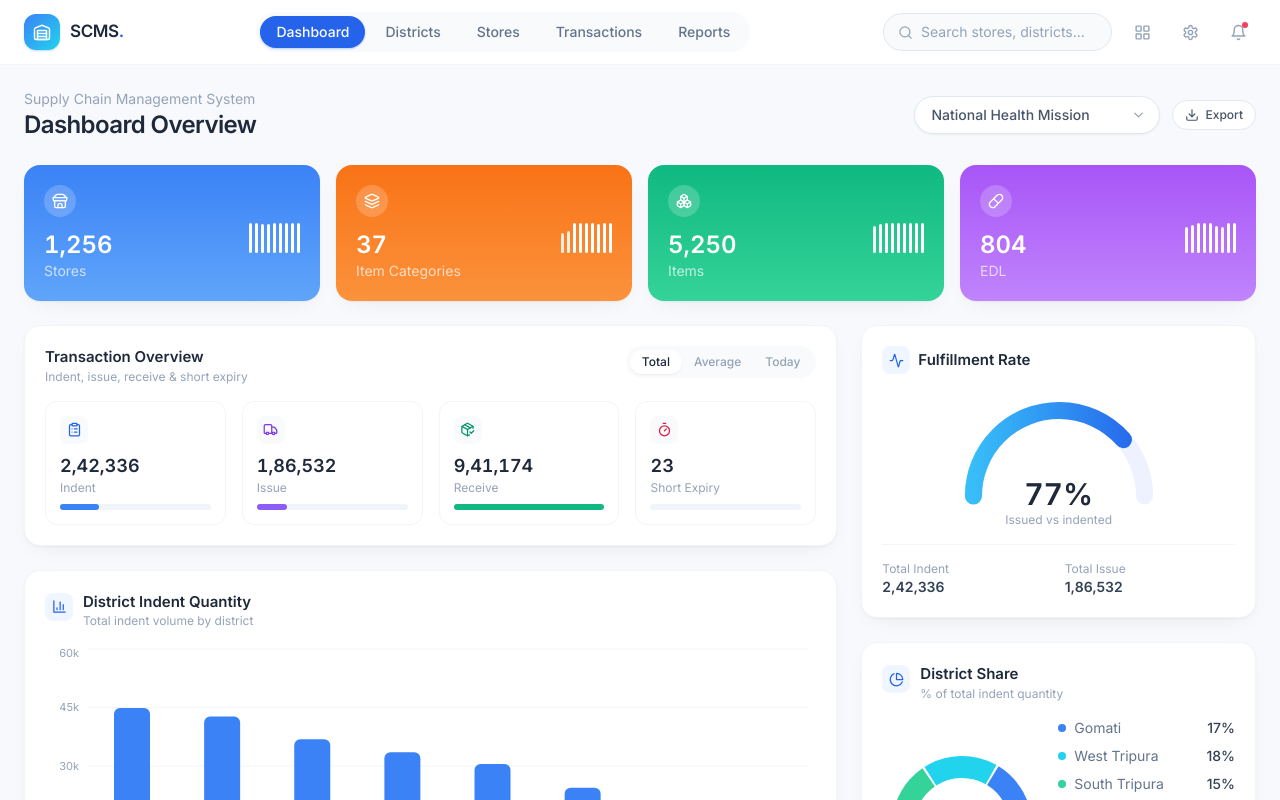
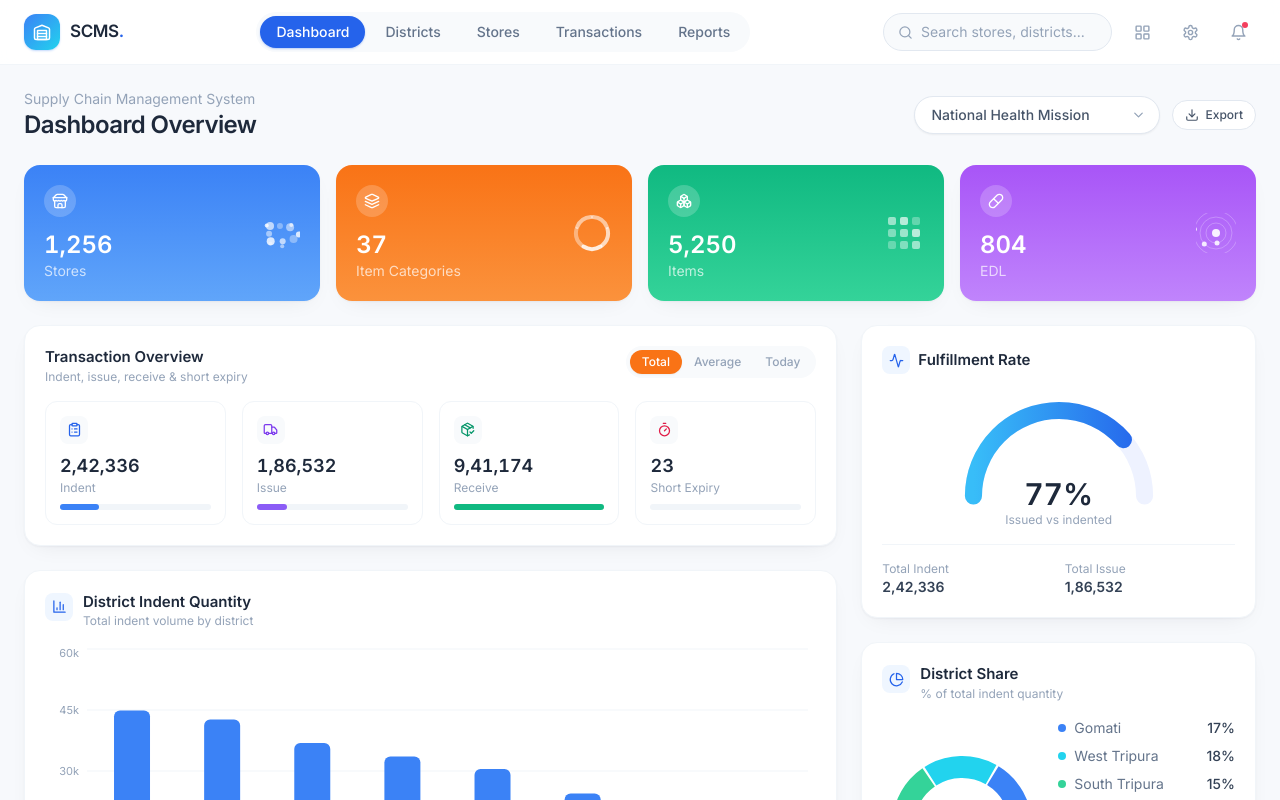
Before and after one commit to SubhamD1999/scms-dashboard, a React (Vite) app: page / in a window 1280 px wide. Shown: the top 800 px of the page. Built offline with nearby package versions, Linux system fonts and the light colour scheme.

Commit message:
Refactor dashboard layout and improve component structure

```diff
--- a/src/App.tsx
+++ b/src/App.tsx
@@ -14,27 +14,30 @@ function App() {
     <div className="min-h-screen bg-[#F7F9FC]">
       <Header />
 
-      <main className="mx-auto max-w-[1600px] px-6 py-6">
+      <main className="mx-auto max-w-[1400px] px-6 py-6">
         <DashboardHeader />
 
-        {/* Top-line KPI row */}
         <div className="mb-6 grid grid-cols-2 gap-4 lg:grid-cols-4">
           {topStats.map((stat) => (
             <StatCard key={stat.id} stat={stat} />
           ))}
         </div>
 
-        {/* Main grid: left = transactions + district performance, right = gauge + share */}
         <div className="grid grid-cols-1 gap-6 xl:grid-cols-3">
           <div className="space-y-6 xl:col-span-2">
             <TransactionOverview />
             <DistrictPerformance />
-            <TransactionTable />
           </div>
 
           <div className="space-y-6">
             <FulfillmentGauge />
             <DistrictDistribution />
+          </div>
+        </div>
+        <div className="mt-6" >
+          <TransactionTable />
+          <div className="mt-6" >
+
             <DistrictTable />
           </div>
         </div>
--- a/src/components/layout/Header.tsx
+++ b/src/components/layout/Header.tsx
@@ -63,7 +63,6 @@ export function Header() {
           <span className="absolute right-2 top-2 h-1.5 w-1.5 rounded-full bg-rose-500" />
         </button>
 
-        {/* <div className="h-9 w-9 rounded-full bg-gradient-to-br from-indigo-400 to-blue-500 ring-2 ring-white" /> */}
       </div>
     </header>
   );
--- a/src/components/layout/dashboard/DashboardHeader.tsx
+++ b/src/components/layout/dashboard/DashboardHeader.tsx
@@ -3,7 +3,6 @@ import { useState } from "react";
 import { Button } from "../../ui/Button";
 import { organisationName } from "../../../data/dashboardData";
 
-// Replace with real org/scheme options from your API once available.
 const ORGANISATIONS = [
   "National Health Mission",
   "State Health Society, Tripura",
--- a/src/components/layout/dashboard/DistrictPerformance.tsx
+++ b/src/components/layout/dashboard/DistrictPerformance.tsx
@@ -3,8 +3,7 @@ import { BarChart3 } from "lucide-react";
 import { Card, CardHeader } from "../../ui/Card";
 import { districtIndentQuantity } from "../../../data/dashboardData";
 
-// Collapse the duplicate "West Tripura" rows from the source system into
-// one bar per district name so the chart reads cleanly.
+
 const merged = Object.values(
   districtIndentQuantity.reduce<Record<string, { district: string; totalIndent: number }>>(
     (acc, row) => {
@@ -28,16 +27,15 @@ export function DistrictPerformance() {
       />
       <div className="h-72 w-full">
         <ResponsiveContainer width="100%" height="100%">
-          <BarChart data={merged} margin={{ left: -18, right: 8, top: 4 }}>
+          <BarChart data={merged} margin={{ left: -18, right: 8, top: 4 }} barCategoryGap="15%">
             <CartesianGrid vertical={false} stroke="#F1F5F9" />
             <XAxis
               dataKey="district"
               tick={{ fontSize: 11, fill: "#94A3B8" }}
               tickLine={false}
               axisLine={{ stroke: "#F1F5F9" }}
-              angle={-20}
-              textAnchor="end"
-              height={50}
+              interval={0}
+              height={40}
             />
             <YAxis
               tick={{ fontSize: 11, fill: "#94A3B8" }}
--- a/src/components/layout/dashboard/FulfillmentGauge.tsx
+++ b/src/components/layout/dashboard/FulfillmentGauge.tsx
@@ -4,7 +4,7 @@ import { fulfillmentRate, totalTransactions } from "../../../data/dashboardData"
 
 const RADIUS = 70;
 const STROKE = 14;
-const CIRCUMFERENCE = Math.PI * RADIUS; // half circle
+const CIRCUMFERENCE = Math.PI * RADIUS;
 
 export function FulfillmentGauge() {
   const progress = (fulfillmentRate / 100) * CIRCUMFERENCE;
--- a/src/components/layout/dashboard/StatCard.tsx
+++ b/src/components/layout/dashboard/StatCard.tsx
@@ -8,11 +8,10 @@ const ICONS: Record<TopStat["icon"], LucideIcon> = {
   pill: Pill,
 };
 
-// Gradient fill for the "filled" variant + tint for the "light" variant's icon badge.
-// freq/phase give each icon's sparkline a distinct silhouette, not just a different color.
+
 
 const PALETTE: Record<TopStat["icon"], { fill: string; iconBg: string; iconText: string; line: string; freq: number; phase: number }> = {
-  store:  { fill: "bg-gradient-to-b from-blue-500 to-blue-400",       iconBg: "bg-blue-50",    iconText: "text-blue-600",    line: "#2563EB", freq: 5.5, phase: 0.4 },
+  store:  { fill: "bg-gradient-to-b from-blue-500 to-blue-400",       iconBg: "bg-blue-50",    iconText: "text-blue-600",    line: "#2563EB", freq: 8.5, phase: 8.5 },
   layers: { fill: "bg-gradient-to-b from-orange-500 to-orange-400",   iconBg: "bg-orange-50",  iconText: "text-orange-600",  line: "#D97706", freq: 8.5, phase: 2.1 },
   box:    { fill: "bg-gradient-to-b from-emerald-500 to-emerald-400", iconBg: "bg-emerald-50", iconText: "text-emerald-600", line: "#059669", freq: 3.2, phase: 4.8 },
   pill:   { fill: "bg-gradient-to-b from-purple-500 to-purple-400",   iconBg: "bg-purple-50",  iconText: "text-purple-600",  line: "#7C3AED", freq: 10.5, phase: 1.2 },
@@ -51,21 +50,111 @@ function Sparkline({ seed, color, freq, phase }: { seed: number; color: string;
   );
 }
 
-function BarPulse({ seed, freq, phase }: { seed: number; freq: number; phase: number }) {
-  const values = wave(seed + 3, 9, 12, 16, freq, phase).map((v) => Math.max(6, Math.min(30, v + 16)));
-
+function DotCluster({ seed }: { seed: number }) {
+  const dots = Array.from({ length: 12 }, (_, i) => {
+    const r = ((seed + i * 37) % 100) / 100;
+    const angle = (i / 12) * Math.PI * 2 + r;
+    const radius = 10 + ((seed + i * 13) % 10);
+    return {
+      cx: 20 + Math.cos(angle) * radius,
+      cy: 20 + Math.sin(angle) * radius * 0.7,
+      r: 2 + ((seed + i) % 3),
+    };
+  });
   return (
-    <div className="flex h-10 shrink-0 items-end gap-[3px]">
-      {values.map((h, i) => (
-        <span
-          key={i}
-          className="w-[3px] rounded-full bg-white"
-          style={{ height: `${h}px`, opacity: 0.5 + (h / 30) * 0.5 }}
-        />
+    <svg viewBox="0 0 40 40" className="h-10 w-10 shrink-0">
+      {dots.map((d, i) => (
+        <circle key={i} cx={d.cx} cy={d.cy} r={d.r} fill="white" opacity={0.35 + (i % 4) * 0.15} />
       ))}
-    </div>
+    </svg>
   );
 }
+
+function RingSegments({ seed }: { seed: number }) {
+  const segs = 5;
+  const gap = 8;
+  return (
+    <svg viewBox="0 0 40 40" className="h-10 w-10 shrink-0">
+      {Array.from({ length: segs }, (_, i) => {
+        const start = i * (360 / segs) + gap / 2;
+        const end = (i + 1) * (360 / segs) - gap / 2;
+        const r = 16;
+        const cx = 20;
+        const cy = 20;
+        const toRad = (deg: number) => (deg - 90) * (Math.PI / 180);
+        const x1 = cx + r * Math.cos(toRad(start));
+        const y1 = cy + r * Math.sin(toRad(start));
+        const x2 = cx + r * Math.cos(toRad(end));
+        const y2 = cy + r * Math.sin(toRad(end));
+        const largeArc = end - start > 180 ? 1 : 0;
+        return (
+          <path
+            key={i}
+            d={`M ${x1} ${y1} A ${r} ${r} 0 ${largeArc} 1 ${x2} ${y2}`}
+            fill="none"
+            stroke="white"
+            strokeWidth={4}
+            strokeLinecap="round"
+            opacity={0.4 + ((seed + i) % 4) * 0.15}
+          />
+        );
+      })}
+    </svg>
+  );
+}
+
+function ItemGrid({ seed }: { seed: number }) {
+  const size = 3;
+  const cells = Array.from({ length: size * size }, (_, i) => (seed + i * 17) % 4);
+  return (
+    <svg viewBox="0 0 40 40" className="h-10 w-10 shrink-0">
+      {cells.map((v, i) => {
+        const row = Math.floor(i / size);
+        const col = i % size;
+        return (
+          <rect
+            key={i}
+            x={4 + col * 12}
+            y={4 + row * 12}
+            width={8}
+            height={8}
+            rx={2}
+            fill="white"
+            opacity={0.3 + (v / 4) * 0.5}
+          />
+        );
+      })}
+    </svg>
+  );
+}
+
+/** EDL: an orbit motif — small moons circling a center point. */
+function Orbit({ seed }: { seed: number }) {
+  const moons = 3;
+  return (
+    <svg viewBox="0 0 40 40" className="h-10 w-10 shrink-0">
+      <circle cx={20} cy={20} r={4} fill="white" opacity={0.9} />
+      {Array.from({ length: moons }, (_, i) => {
+        const r = 10 + i * 6;
+        const angle = ((seed + i * 53) % 360) * (Math.PI / 180);
+        return (
+          <g key={i}>
+            <circle cx={20} cy={20} r={r} fill="none" stroke="white" strokeWidth={1} opacity={0.25} />
+            <circle cx={20 + r * Math.cos(angle)} cy={20 + r * Math.sin(angle)} r={2.5} fill="white" opacity={0.85} />
+          </g>
+        );
+      })}
+    </svg>
+  );
+}
+
+/** Per-icon-type decorative visual shown on the "filled" (gradient) card variant. */
+const DECOR: Record<TopStat["icon"], (seed: number) => JSX.Element> = {
+  store: (seed) => <DotCluster seed={seed} />,
+  layers: (seed) => <RingSegments seed={seed} />,
+  box: (seed) => <ItemGrid seed={seed} />,
+  pill: (seed) => <Orbit seed={seed} />,
+};
 
 export function StatCard({ stat }: { stat: TopStat }) {
   const Icon = ICONS[stat.icon];
@@ -93,7 +182,7 @@ export function StatCard({ stat }: { stat: TopStat }) {
       </div>
 
       {filled ? (
-        <BarPulse seed={stat.value} freq={palette.freq} phase={palette.phase} />
+        DECOR[stat.icon](stat.value)
       ) : (
         <Sparkline seed={stat.value} color={palette.line} freq={palette.freq} phase={palette.phase} />
       )}
--- a/src/components/layout/dashboard/TransactionOverview.tsx
+++ b/src/components/layout/dashboard/TransactionOverview.tsx
@@ -46,7 +46,7 @@ export function TransactionOverview() {
                 onClick={() => setActiveTab(t.id)}
                 className={`rounded-full px-3 py-1 text-xs font-medium transition-colors ${
                   activeTab === t.id
-                    ? "bg-white text-slate-800 shadow-sm"
+                    ? "bg-orange-500 text-white shadow-sm"
                     : "text-slate-400 hover:text-slate-600"
                 }`}
               >
--- a/src/components/ui/Card.tsx
+++ b/src/components/ui/Card.tsx
@@ -39,7 +39,7 @@ export function CardHeader({ title, subtitle, action, icon }: CardHeaderProps) {
           </span>
         )}
         <div>
-          <h3 className="text-[15px] font-semibold text-slate-800">{title}</h3>
+          <h3 className="text-[15px] bg- font-semibold text-slate-800">{title}</h3>
           {subtitle && <p className="text-xs text-slate-400">{subtitle}</p>}
         </div>
       </div>
```
Also changed, not shown: src/components/layout/Sidebar.tsx (+1 -6 lines), src/data/dashboardData.ts (+1 -12 lines).
